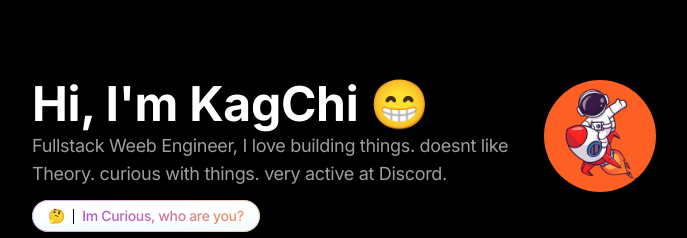
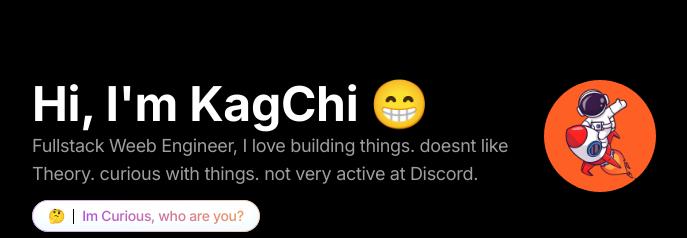
Before and after one commit to KagChi/KagChi, a Next.js app: page / in a window 1280 px wide. Shown: the top 238 px of the page, without its empty margins (296-983 px from the left). Built offline with nearby package versions, Linux system fonts and the light colour scheme; no server answers.

Commit message:
chore: update something

```diff
--- a/src/app/page.tsx
+++ b/src/app/page.tsx
@@ -24,7 +24,7 @@ export default function Home() {
                 <div className="flex flex-row gap-4 md:gap-8">
                     <div className="inline-block max-w-[600px]">
                         <p className="font-bold text-2xl md:text-5xl">Hi, I'm KagChi 😁</p>
-                        <p className="text-gray-500 md:text-lg mt-1">Fullstack Weeb Engineer, I love building things. doesnt like Theory. curious with things. very active at Discord.</p>
+                        <p className="text-gray-500 md:text-lg mt-1">Fullstack Weeb Engineer, I love building things. doesnt like Theory. curious with things. not very active at Discord.</p>
                     </div>
                     <Image className="size-28 rounded-full" src="/assets/images/K_Logo.webp" width={256} height={256} alt="Logo Profile" />
                 </div>
```
